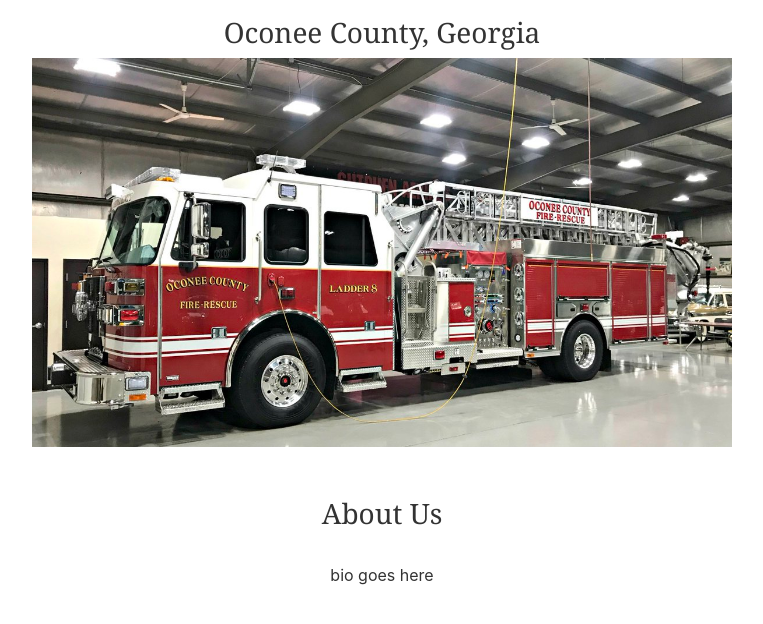
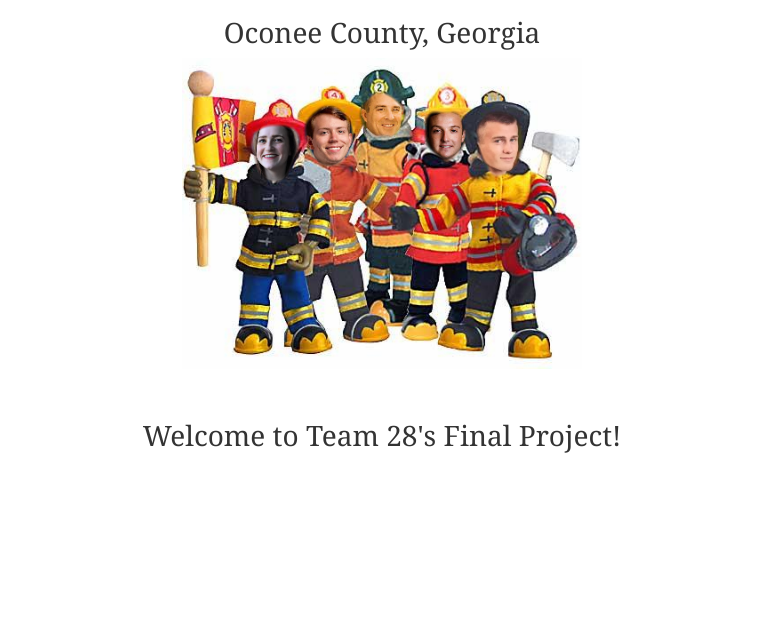
Before and after one commit to jschwo/Team28, a PHP site: page /public/home.html in a window 1280 px wide. Shown: the part 56-680 px from the top of the page, without its empty margins (258-1021 px from the left). Run offline with PHP 8.4, Linux system fonts and the light colour scheme.

Commit message:
team pic

```diff
--- a/app/public/css/styles.css
+++ b/app/public/css/styles.css
@@ -80,6 +80,7 @@ h3 {
 
 img {
   padding-bottom: 50px;
+  width: 400px;
 }
 
 /* Experimental pop up window style below */
--- a/app/public/home.html
+++ b/app/public/home.html
@@ -40,11 +40,11 @@
         <div class="col-xs-12 col-sm-12 col-md-12 col-lg-12">
     <body>
         <h3>Oconee County, Georgia</h3>
-        <img src="images/FireTruck.jpg" alt="Firetruck" width=700>
+        <img src="images/Team28.png" alt="Firetruck" width=700>
 
         <br>
-        <h3>About Us</h3>
-        <br>bio goes here
+        <h3>Welcome to Team 28's Final Project!</h3>
+        <br>
     </body>
 
         <!-- END content -->
```
